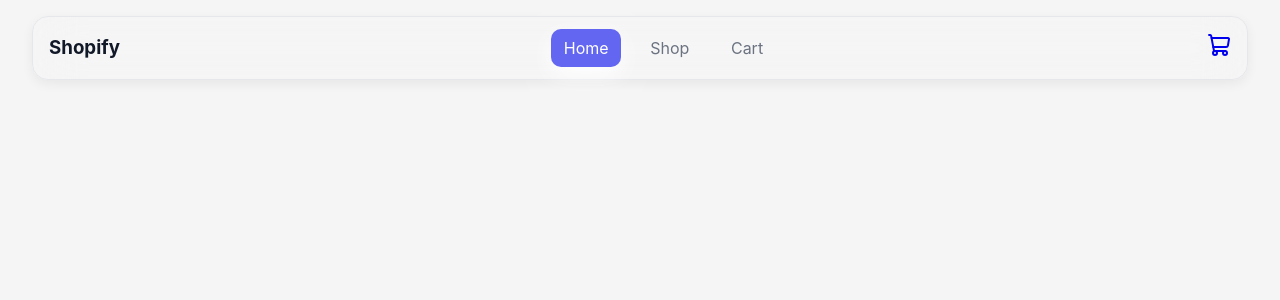
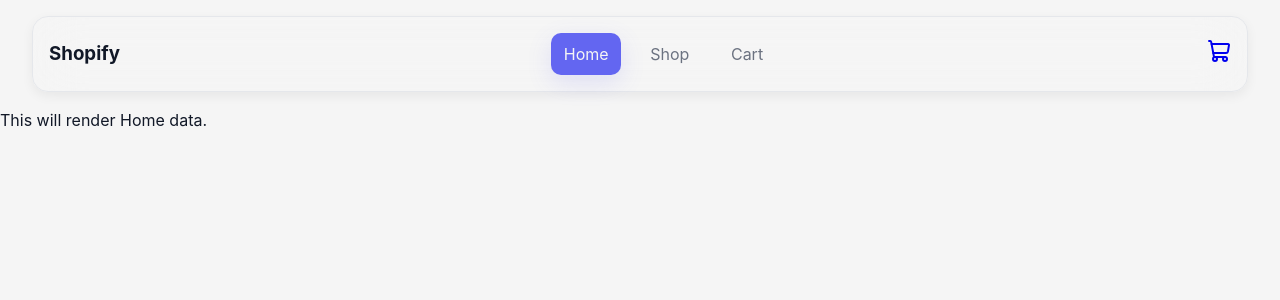
Before and after one commit to Nishant-cmd/Shopify, a React (Vite) app: page / in a window 1280 px wide. Shown: the top 300 px of the page. Built offline with nearby package versions, Linux system fonts and the light colour scheme.

Commit message:
fix: fixed routes and navigation link logic.
Routes were configured to use <Outlet> which fixed the typeerror problem
in each refresh due to duplicate use of routes. Also used
styled-components libary to style components

```diff
--- a/src/App.jsx
+++ b/src/App.jsx
@@ -1,11 +1,13 @@
+import { Outlet } from 'react-router';
 import Header from './components/layout/Header';
-import Render from './Render.jsx';
 
 function App() {
   return (
     <>
       <Header />
-      <Render />
+      <main>
+        <Outlet />
+      </main>
     </>
   );
 }
--- a/src/Render.jsx
+++ /dev/null
@@ -1,24 +0,0 @@
-import Home from './components/pages/Home';
-import Cart from './components/pages/Cart';
-import Shop from './components/pages/Shop';
-import { useParams } from 'react-router';
-
-const Render = () => {
-  const { name } = useParams();
-  console.log(name);
-  return (
-    <main>
-      {name === 'home' ? (
-        <Home />
-      ) : name === 'shop' ? (
-        <Shop />
-      ) : name === 'cart' ? (
-        <Cart />
-      ) : (
-        <span></span>
-      )}
-    </main>
-  );
-};
-
-export default Render;
--- a/src/components/layout/Header.jsx
+++ b/src/components/layout/Header.jsx
@@ -1,42 +1,56 @@
 import { Link } from 'react-router';
 import { ShoppingCart } from 'lucide-react';
-import styles from '../../styles/header.module.css';
 import { useState } from 'react';
+import styled from 'styled-components';
+
+const Header = styled.header`
+  backdrop-filter: blur(24px);
+  border: 1px solid var(--border-color);
+  border-radius: var(--radius-md);
+  width: 95%;
+  box-shadow: var(--shadow-sm);
+  z-index: 1000;
+  justify-content: space-between;
+  align-items: center;
+  gap: 0.5rem;
+  margin: 1rem auto;
+  padding: 1rem;
+  display: flex;
+  position: sticky;
+`;
+
+const NavigationContainer = styled.nav`
+  display: flex;
+  gap: 1rem;
+`;
+const StyledLink = styled(Link)`
+  background-color: ${(props) => (props.$active ? ' var(--accent)' : 'transparent')};
+  color: ${(props) => (props.$active ? ' var(--bg-main)' : 'var(--text-secondary)')};
+  box-shadow: ${(props) => (props.$active ? ' var(--shadow-md)' : 'none')};
+  text-decoration: none;
+  padding: 0.55rem 0.8rem;
+  border-radius: 10px;
+`;
 
 export default function Navigation() {
-  const [activeIndex, setActiveIndex] = useState(0);
-  const pages = ['home', 'shop', 'cart'];
+  const [active, setActive] = useState(0);
   return (
-    <header className={styles.header}>
+    <Header>
       <h3>Shopify</h3>
-      <nav>
-        <ul role="list">
-          {pages.map((page, index) => (
-            <li key={index}>
-              <Link
-                to={page}
-                className={styles.link}
-                onClick={() => setActiveIndex(index)}
-                style={{
-                  backgroundColor: activeIndex === index ? '#6366f1' : 'none',
-                  color: activeIndex === index ? '#ffffff' : '#6b7280',
-                  boxShadow: activeIndex === index ? ' 0 8px 24px' : '0',
-                  textDecoration: 'none',
-                  padding: '.55rem .8rem',
-                  borderRadius: '10px',
-                }}
-              >
-                {page.charAt(0).toUpperCase() + page.slice(1)}
-              </Link>
-            </li>
-          ))}
-        </ul>
-      </nav>
-      <nav>
-        <Link to="Cart">
-          <ShoppingCart />
-        </Link>
-      </nav>
-    </header>
+      <NavigationContainer>
+        <StyledLink $active={active === 0} onClick={() => setActive(0)} to="/home">
+          Home
+        </StyledLink>
+        <StyledLink $active={active === 1} onClick={() => setActive(1)} to="/shop">
+          Shop
+        </StyledLink>
+        <StyledLink $active={active === 2} onClick={() => setActive(2)} to="/cart">
+          Cart
+        </StyledLink>
+      </NavigationContainer>
+      <Link to="/cart">
+        <ShoppingCart />
+      </Link>
+    </Header>
   );
 }
--- a/src/routes/routes.jsx
+++ b/src/routes/routes.jsx
@@ -1,8 +1,19 @@
 import App from '../App';
-import Render from '../Render';
+import Home from '../components/pages/Home';
+import Shop from '../components/pages/Shop';
+import Cart from '../components/pages/Cart';
+
 const routes = [
-  { path: '/', element: <App /> },
-  { path: '/:name', element: <Render /> },
+  {
+    path: '/',
+    element: <App />,
+    children: [
+      { index: true, element: <Home /> },
+      { path: '/home', element: <Home /> },
+      { path: '/shop', element: <Shop /> },
+      { path: '/cart', element: <Cart /> },
+    ],
+  },
 ];
 
 export default routes;
--- a/vite.config.js
+++ b/vite.config.js
@@ -1,10 +1,14 @@
 import { defineConfig } from 'vite';
-import react, { reactCompilerPreset } from '@vitejs/plugin-react';
-import babel from '@rolldown/plugin-babel';
+import react from '@vitejs/plugin-react';
 
-// https://vite.dev/config/
 export default defineConfig({
-  plugins: [react(), babel({ presets: [reactCompilerPreset()] })],
+  plugins: [
+    react({
+      babel: {
+        plugins: ['babel-plugin-react-compiler'],
+      },
+    }),
+  ],
   test: {
     globals: true,
     environment: 'jsdom',
```
